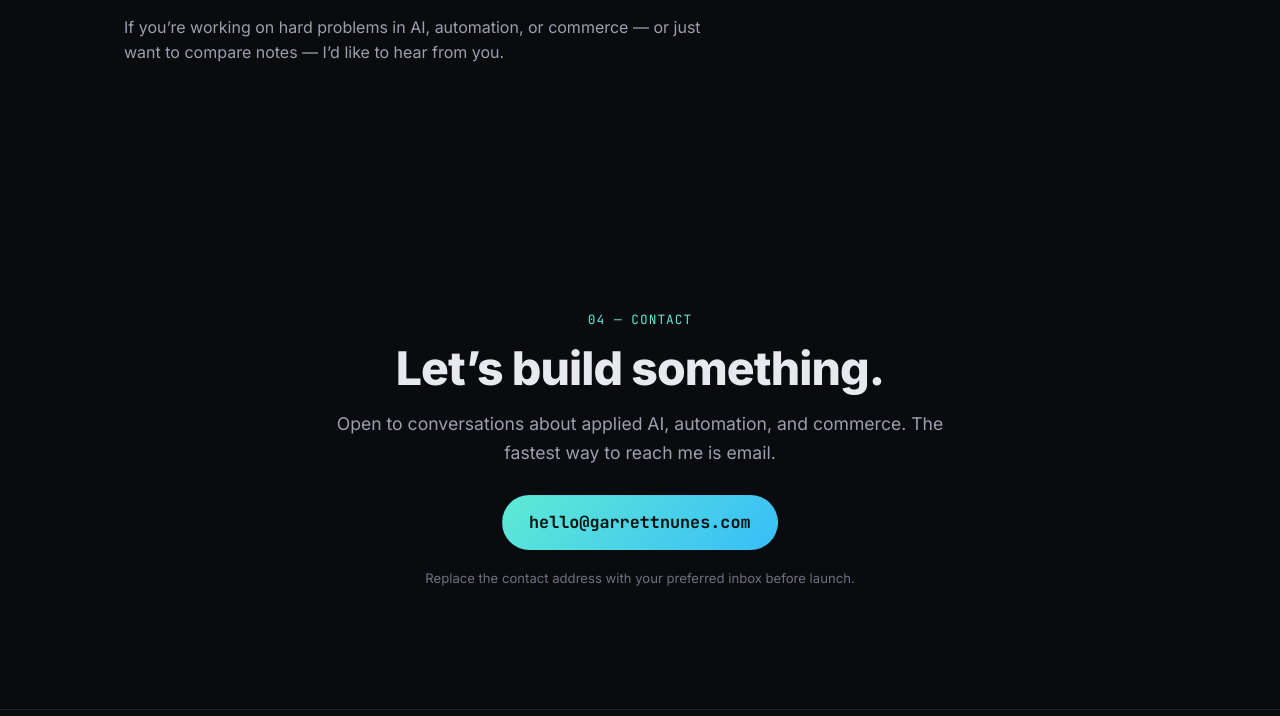
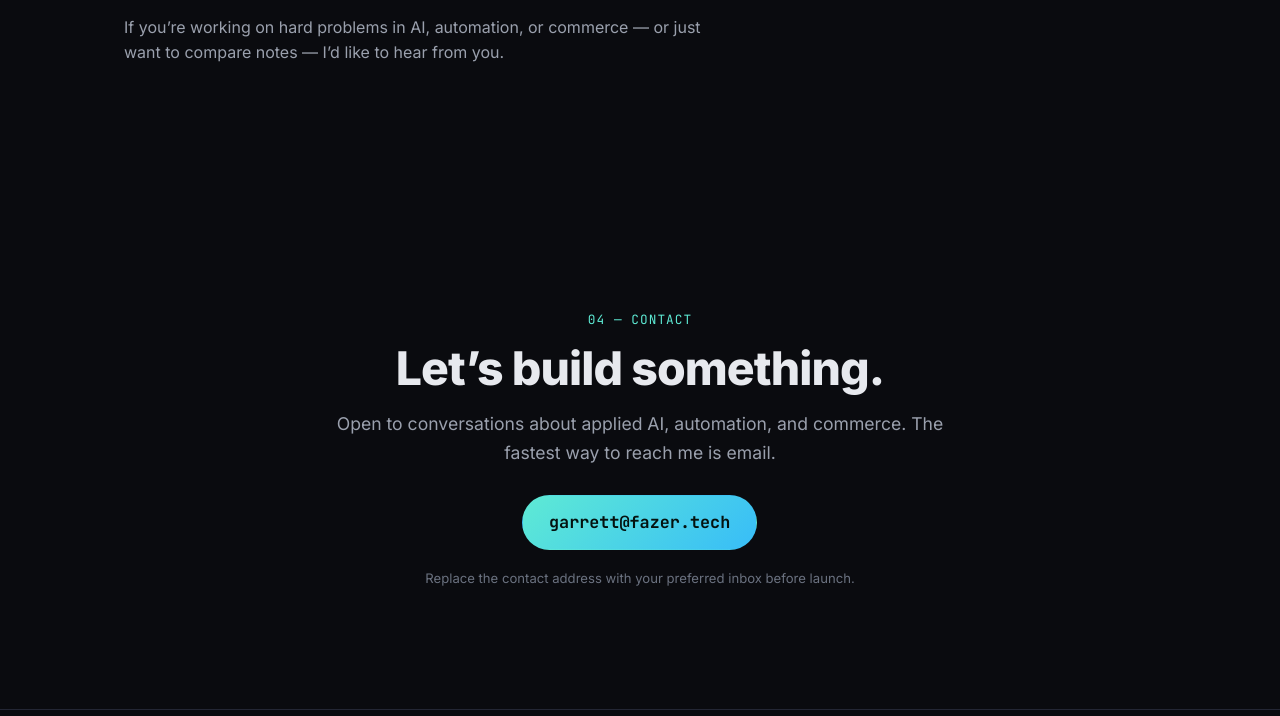
Before and after one commit to garrettnunes/garrettnunes-site, a website: page index.html in a window 1280 px wide. Shown: the part 3650-4366 px from the top of the page. Drawn offline with Linux system fonts and the light colour scheme.

Commit message:
chore(site): real contact email garrett@fazer.tech

```diff
--- a/index.html
+++ b/index.html
@@ -365,7 +365,7 @@
           The fastest way to reach me is email.
         </p>
         <div class="contact-actions">
-          <a class="btn btn-primary" href="mailto:hello@garrettnunes.com">hello@garrettnunes.com</a>
+          <a class="btn btn-primary" href="mailto:garrett@fazer.tech">garrett@fazer.tech</a>
         </div>
         <p class="contact-note">Replace the contact address with your preferred inbox before launch.</p>
       </div>
```
